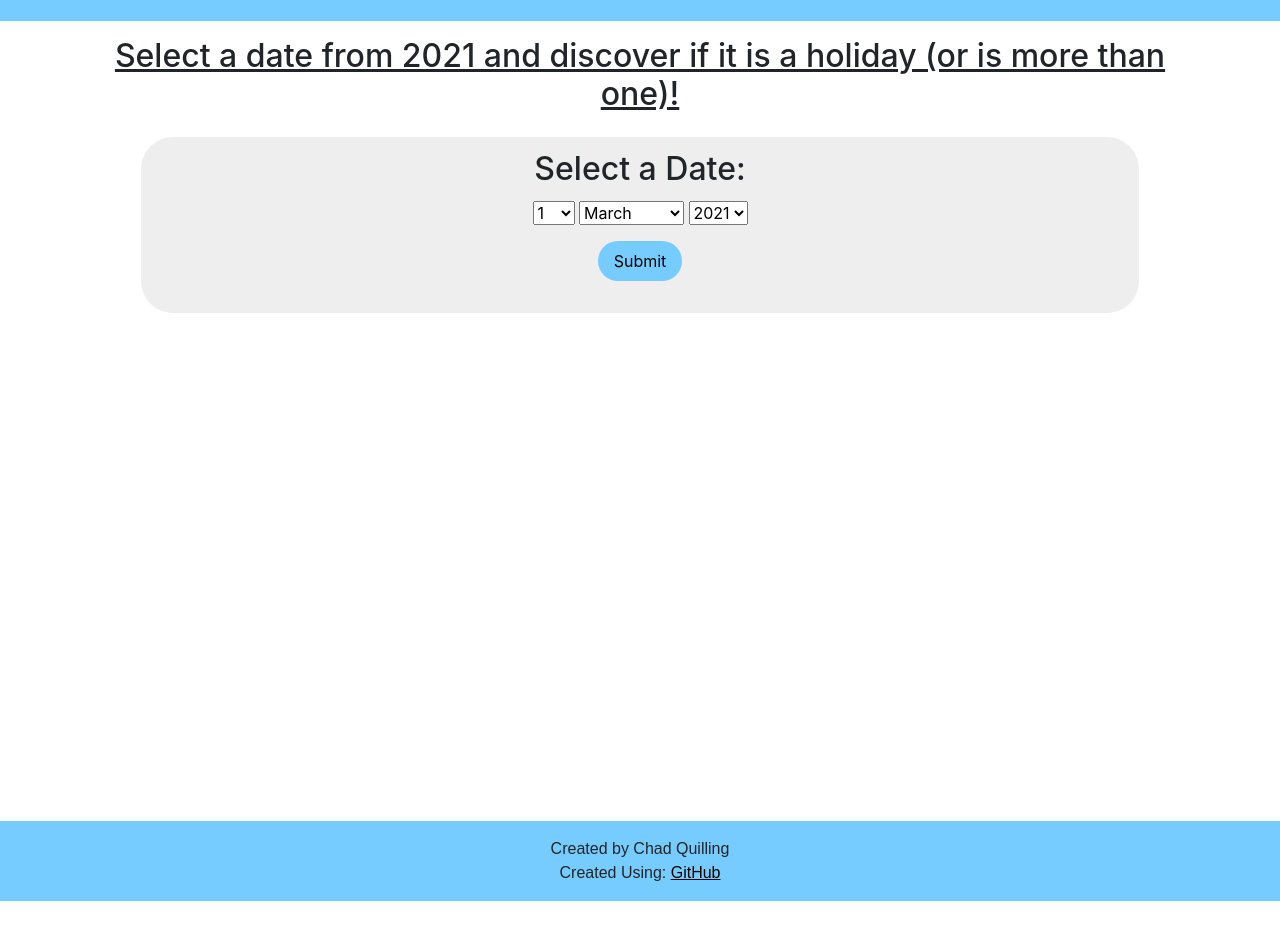
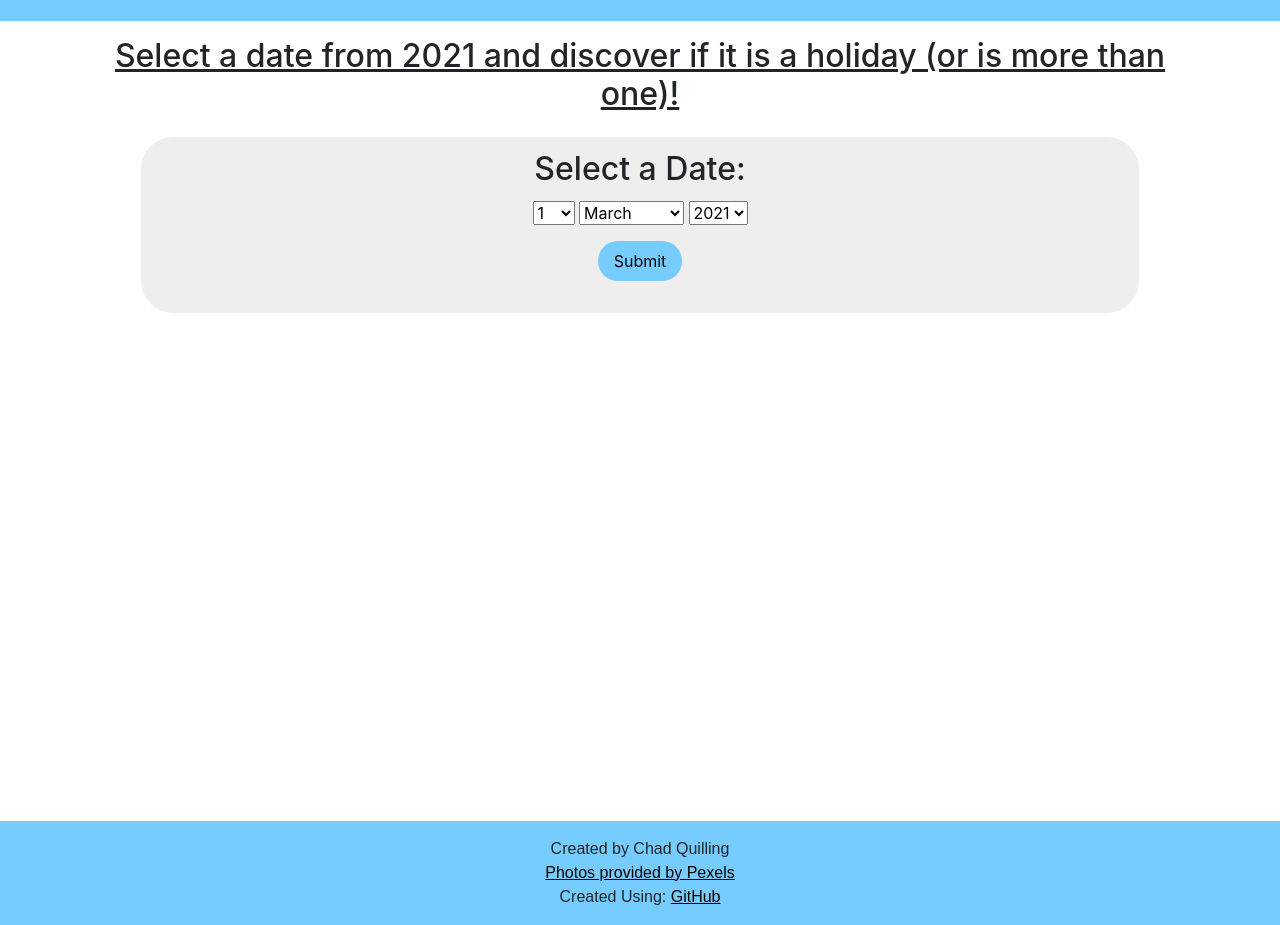
Before and after one commit to QuilChaser/ThatsAHoliday, a plain HTML site: page index.html in a window 1280 px wide. Shown: the part 77-1002 px from the top of the page. Before the commit the page ends 978 px from the top, so only its background shows below. Drawn offline with nearby package versions, Linux system fonts and the light colour scheme.

Commit message:
Add pexels Referece

```diff
--- a/index.html
+++ b/index.html
@@ -78,6 +78,7 @@
   </div>
   <footer>
     <p>Created by Chad Quilling</p>
+    <a href="https://www.pexels.com">Photos provided by Pexels</a>
     <p>Created Using: <a href="https://github.com/QuilChaser/ThatsAHoliday">GitHub</a></p>
   </footer>
   <script text="type/javascript" src="scripts/script.js">
```
